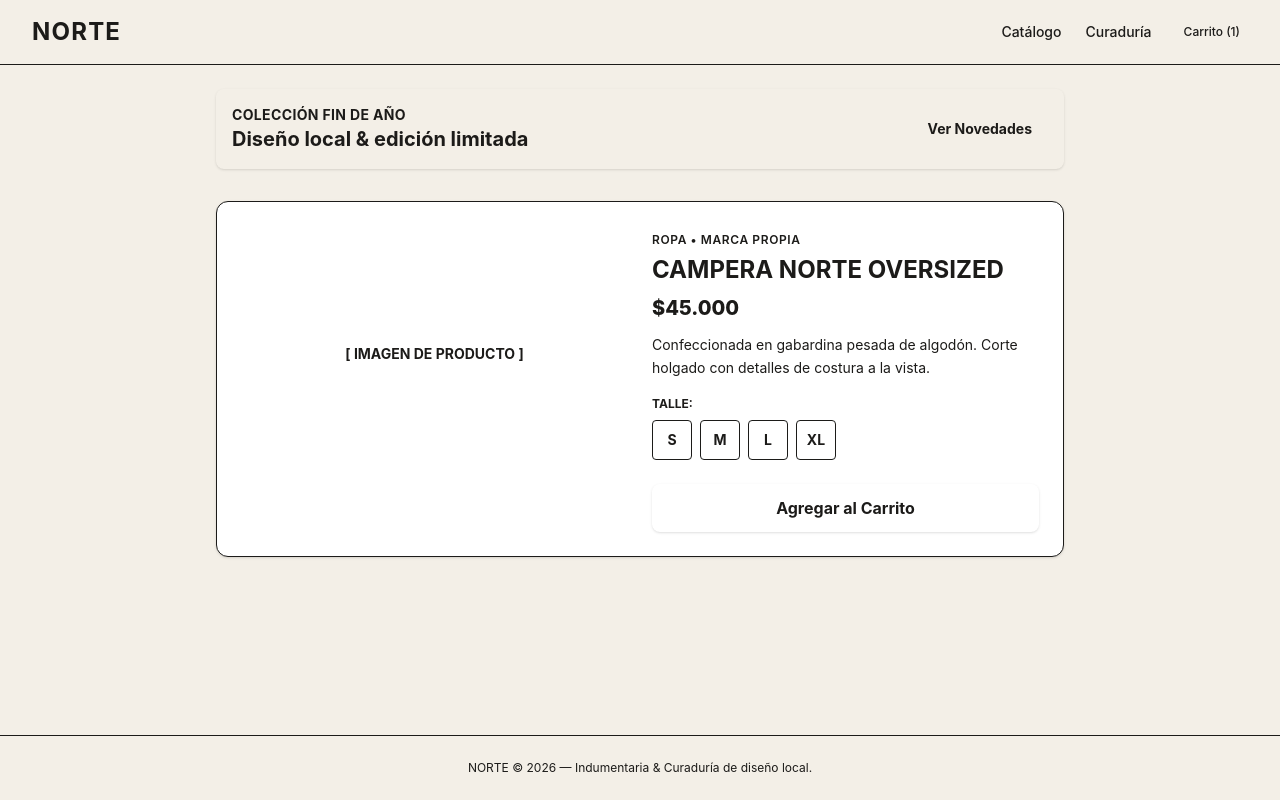
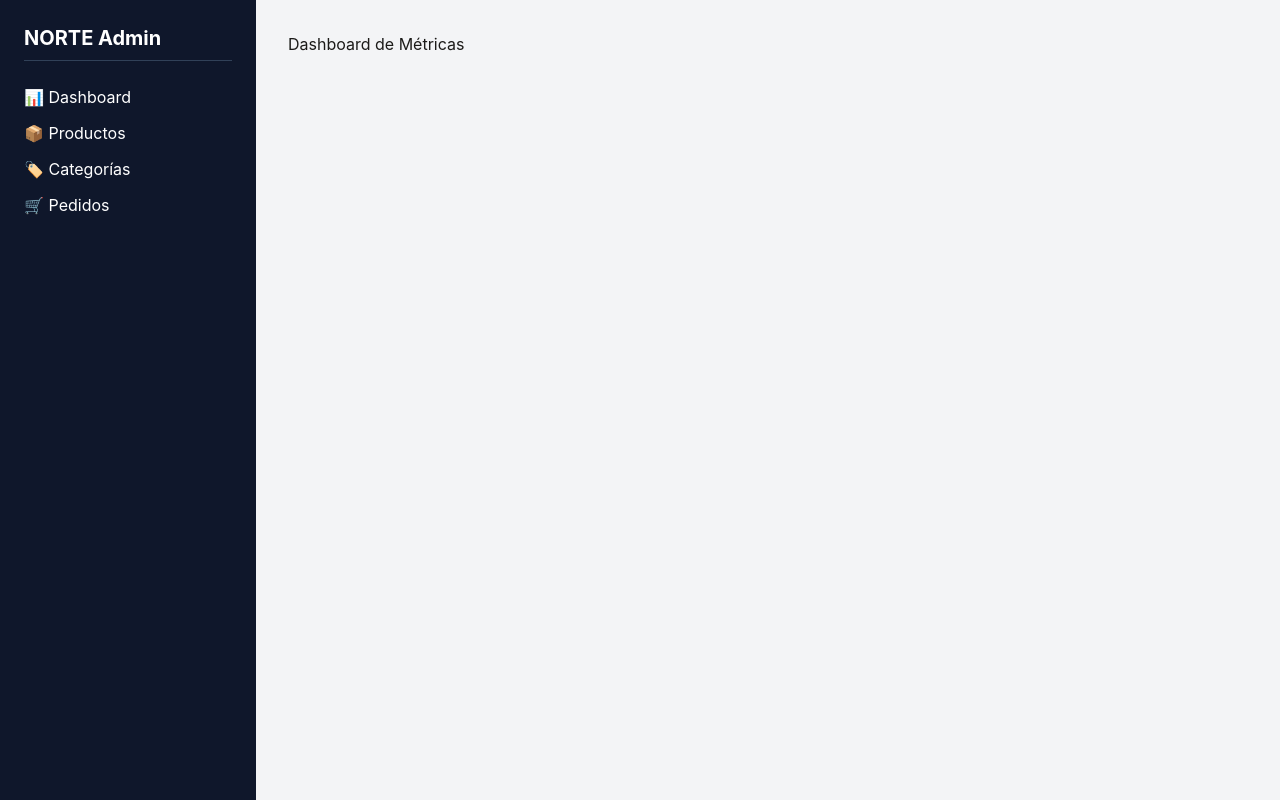
Before and after one commit to gaby28894178/NorteProget, a React (Vite) app in the folder frontend/: page /admin/dashboard in a window 1280 px wide. Built offline with nearby package versions, Linux system fonts and the light colour scheme.

Commit message:
feat(frontend): configuracion de React Router y layouts base para tienda y admin

```diff
--- a/frontend/index.html
+++ b/frontend/index.html
@@ -5,7 +5,7 @@
   <meta charset="UTF-8" />
   <link rel="icon" type="image/ico" href="/favicon.ico" />
   <meta name="viewport" content="width=device-width, initial-scale=1.0" />
-  <title>frontend</title>
+  <title>NORTE - Tienda Online</title>
 </head>
 
 <body>
--- a/frontend/src/App.jsx
+++ b/frontend/src/App.jsx
@@ -1,106 +1,5 @@
-import { useState } from "react";
+import AppRouter from "./routes/AppRouter";
 
-function App() {
-  const [selectedSize, setSelectedSize] = useState("M");
-
-  return (
-    <div className="min-h-screen bg-norte-bg text-norte-dark font-sans flex flex-col">
-      {/* 1. Header con fondo oscuro y acentos */}
-      <header className="bg-norte-dark text-norte-bg p-4 border-b border-norte-stone flex justify-between items-center px-8">
-        <h1 className="text-2xl font-bold uppercase tracking-wider text-norte-mustard">
-          NORTE
-        </h1>
-        <nav className="flex gap-6 text-sm font-medium">
-          <a href="#" className="hover:text-norte-mustard transition-colors">
-            Catálogo
-          </a>
-          <a href="#" className="hover:text-norte-mustard transition-colors">
-            Curaduría
-          </a>
-          <span className="bg-norte-forest text-norte-bg px-2 py-0.5 rounded text-xs">
-            Carrito (1)
-          </span>
-        </nav>
-      </header>
-
-      {/* 2. Contenido Principal */}
-      <main className="flex-1 max-w-4xl mx-auto w-full p-6 flex flex-col gap-8">
-        {/* Banner destacado con acento secundario (Verde Bosque) */}
-        <section className="bg-norte-forest text-norte-bg p-4 rounded-lg flex justify-between items-center shadow-sm">
-          <div>
-            <p className="font-bold text-sm uppercase tracking-wide text-norte-stone">
-              Colección Fin de Año
-            </p>
-            <h2 className="text-xl font-bold">
-              Diseño local & edición limitada
-            </h2>
-          </div>
-          <button className="bg-norte-mustard text-norte-dark px-4 py-2 rounded text-sm font-bold hover:opacity-90 transition-opacity">
-            Ver Novedades
-          </button>
-        </section>
-
-        {/* Card de Producto utilizando la paleta completa */}
-        <section className="bg-white border border-norte-stone rounded-xl p-6 grid grid-cols-1 md:grid-cols-2 gap-6 shadow-sm">
-          {/* Mock Imagen */}
-          <div className="bg-norte-stone rounded-lg h-64 flex items-center justify-center text-norte-dark font-bold text-sm uppercase">
-            [ Imagen de Producto ]
-          </div>
-
-          {/* Info de Producto */}
-          <div className="flex flex-col justify-between">
-            <div>
-              <span className="text-xs uppercase font-semibold text-norte-forest tracking-wider">
-                Ropa • Marca Propia
-              </span>
-              <h3 className="text-2xl font-bold uppercase text-norte-dark mt-1">
-                Campera Norte Oversized
-              </h3>
-              <p className="text-xl font-extrabold text-norte-mustard mt-2">
-                $45.000
-              </p>
-              <p className="text-sm text-norte-dark/80 mt-3 leading-relaxed">
-                Confeccionada en gabardina pesada de algodón. Corte holgado con
-                detalles de costura a la vista.
-              </p>
-            </div>
-
-            {/* Selector de Talles */}
-            <div className="mt-4">
-              <label className="text-xs font-bold uppercase text-norte-dark block mb-2">
-                Talle:
-              </label>
-              <div className="flex gap-2">
-                {["S", "M", "L", "XL"].map((size) => (
-                  <button
-                    key={size}
-                    onClick={() => setSelectedSize(size)}
-                    className={`w-10 h-10 text-sm font-bold rounded border transition-all ${
-                      selectedSize === size
-                        ? "bg-norte-dark text-norte-bg border-norte-dark"
-                        : "bg-norte-bg text-norte-dark border-norte-stone hover:border-norte-forest"
-                    }`}
-                  >
-                    {size}
-                  </button>
-                ))}
-              </div>
-            </div>
-
-            {/* Botón Principal de Acción  */}
-            <button className="mt-6 w-full bg-norte-mustard text-norte-dark font-bold py-3 px-4 rounded-lg hover:brightness-95 transition-all shadow-sm">
-              Agregar al Carrito
-            </button>
-          </div>
-        </section>
-      </main>
-
-      {/* 3. Footer  */}
-      <footer className="border-t border-norte-stone p-6 text-center text-xs text-norte-dark/70 bg-norte-bg">
-        NORTE © 2026 — Indumentaria & Curaduría de diseño local.
-      </footer>
-    </div>
-  );
+export default function App() {
+  return <AppRouter />;
 }
-
-export default App;
--- /dev/null
+++ b/frontend/src/layouts/AdminLayout.jsx
@@ -0,0 +1,33 @@
+import { Link, Outlet } from "react-router-dom";
+
+export default function AdminLayout() {
+  return (
+    <div className="flex min-h-screen bg-gray-100">
+      {/* Sidebar */}
+      <aside className="w-64 bg-slate-900 text-white p-6 flex flex-col gap-6">
+        <h2 className="text-xl font-bold border-b border-slate-700 pb-2">
+          NORTE Admin
+        </h2>
+        <nav className="flex flex-col gap-3">
+          <Link to="/admin/dashboard" className="hover:text-blue-400">
+            📊 Dashboard
+          </Link>
+          <Link to="/admin/productos" className="hover:text-blue-400">
+            📦 Productos
+          </Link>
+          <Link to="/admin/categorias" className="hover:text-blue-400">
+            🏷️ Categorías
+          </Link>
+          <Link to="/admin/pedidos" className="hover:text-blue-400">
+            🛒 Pedidos
+          </Link>
+        </nav>
+      </aside>
+
+      {/* Área de trabajo del Admin */}
+      <main className="flex-1 p-8">
+        <Outlet />
+      </main>
+    </div>
+  );
+}
--- /dev/null
+++ b/frontend/src/layouts/PublicLayout.jsx
@@ -0,0 +1,22 @@
+import { Outlet } from "react-router-dom";
+
+export default function PublicLayout() {
+  return (
+    <div className="flex flex-col min-h-screen">
+      {/* Header / Navbar de la Tienda */}
+      <header className="bg-white border-b p-4 text-center">
+        <p className="font-bold"> NORTE </p>
+      </header>
+
+      {/* Contenido dinámico de las páginas públicas */}
+      <main className="flex-1 p-4">
+        <Outlet />
+      </main>
+
+      {/* Footer de la Tienda */}
+      <footer className="bg-gray-100 border-t p-4 text-center text-sm">
+        NORTE E-Commerce © 2026
+      </footer>
+    </div>
+  );
+}
--- /dev/null
+++ b/frontend/src/routes/AppRouter.jsx
@@ -0,0 +1,41 @@
+import { BrowserRouter, Routes, Route, Navigate } from "react-router-dom";
+
+// Layouts
+import PublicLayout from "../layouts/PublicLayout";
+import AdminLayout from "../layouts/AdminLayout";
+
+// Vistas públicas - sirven como placeholders mientras se desarrolla la tienda
+const Home = () => <div>Catálogo de Productos (En construcción)</div>;
+const Cart = () => <div>Carrito de Compras (En construcción)</div>;
+
+// Vistas de Admin - sirven como placeholders mientras se desarrolla el panel de administración
+const Dashboard = () => <div>Dashboard de Métricas</div>;
+const Products = () => <div>Gestión de Productos (CRUD)</div>;
+const Categories = () => <div>Gestión de Categorías</div>;
+const Orders = () => <div>Gestión de Pedidos</div>;
+
+export default function AppRouter() {
+  return (
+    <BrowserRouter>
+      <Routes>
+        {/* Rutas Públicas (Tienda) */}
+        <Route path="/" element={<PublicLayout />}>
+          <Route index element={<Home />} />
+          <Route path="carrito" element={<Cart />} />
+        </Route>
+
+        {/* Rutas Privadas (Admin) */}
+        <Route path="/admin" element={<AdminLayout />}>
+          <Route index element={<Navigate to="/admin/dashboard" replace />} />
+          <Route path="dashboard" element={<Dashboard />} />
+          <Route path="productos" element={<Products />} />
+          <Route path="categorias" element={<Categories />} />
+          <Route path="pedidos" element={<Orders />} />
+        </Route>
+
+        {/* Redirección para rutas no encontradas */}
+        <Route path="*" element={<Navigate to="/" replace />} />
+      </Routes>
+    </BrowserRouter>
+  );
+}
```
Also changed, not shown: 1 other file (tests, documents, lock files or other folders).
